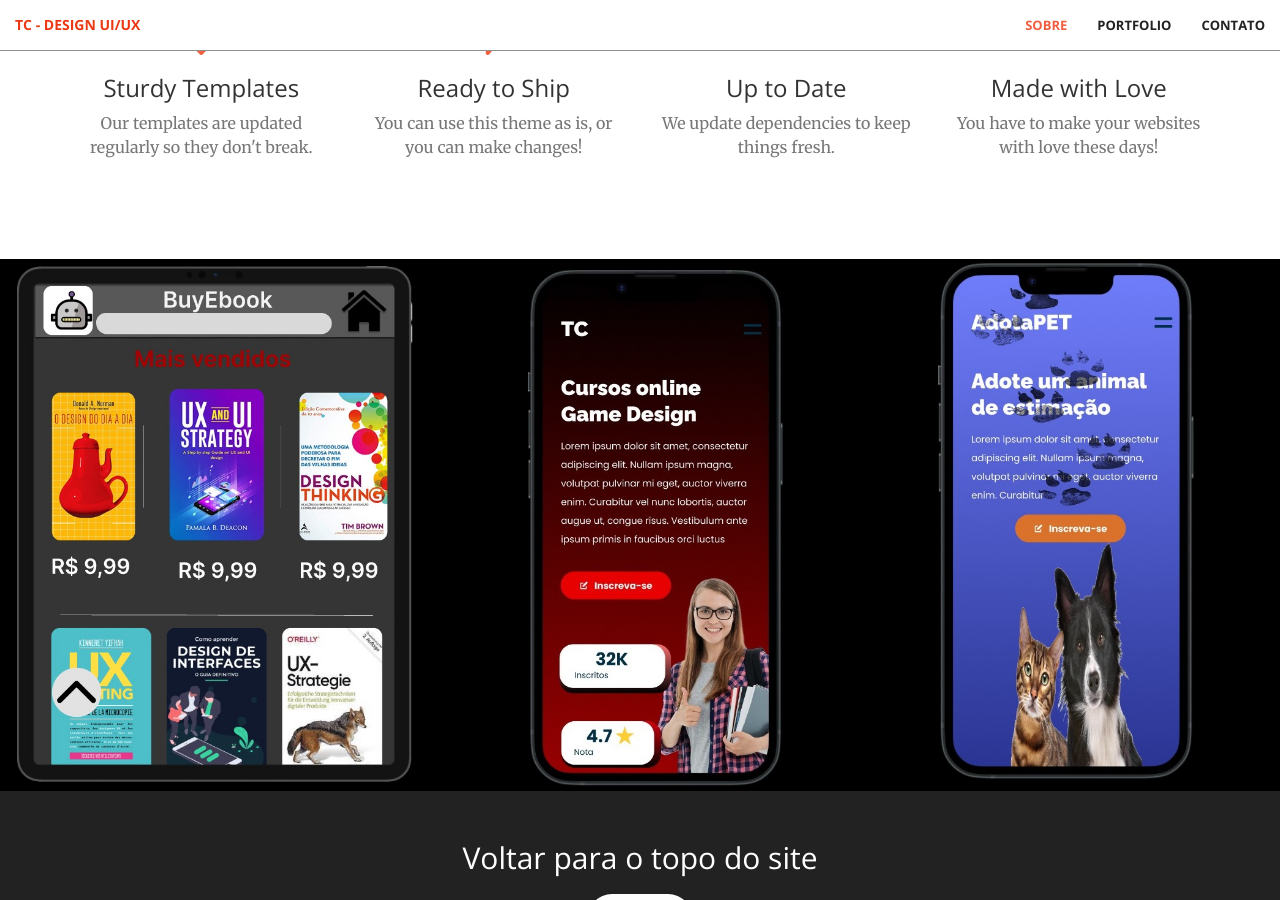
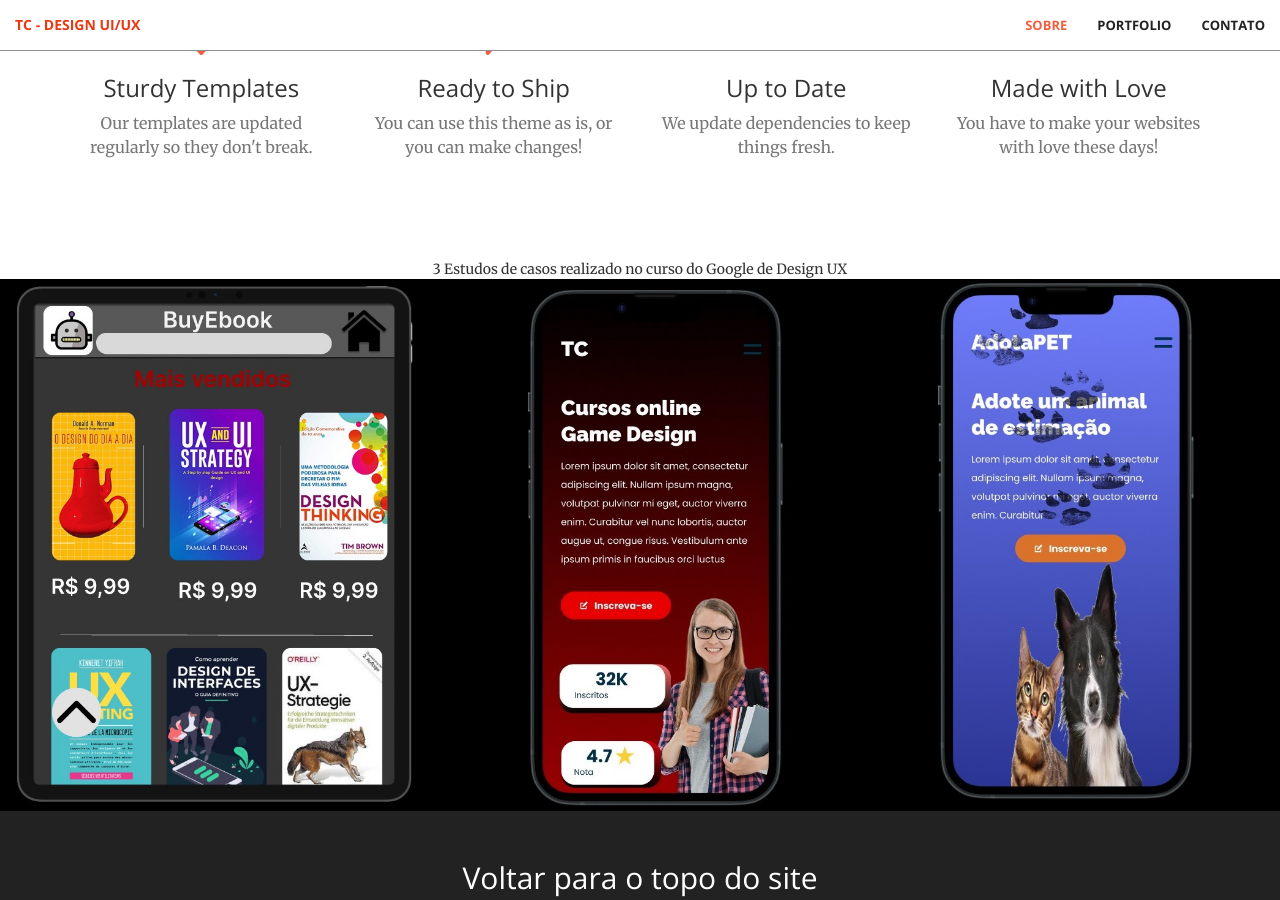
Before and after one commit to tiagocopelli/Coursera-Google-Design-UX, a Jekyll site: the page built from index.html, in a window 1280 px wide and 900 px high, scrolled down 1456 px. Built offline with Jekyll 4.4.1, drawn with Linux system fonts in a browser that asks for light colours; part of the change alters nothing that is shown.

Commit message:
Update portfolio.html

```diff
--- a/_includes/portfolio.html
+++ b/_includes/portfolio.html
@@ -1,3 +1,4 @@
+<center><text> 3 Estudos de casos realizado no curso do Google de Design UX</text></center>
 <section class="no-padding" id="portfolio">
     <div class="container-fluid">
         <div class="row no-gutter">
@@ -7,10 +8,10 @@
                     <div class="portfolio-box-caption">
                         <div class="portfolio-box-caption-content">
                             <div class="project-category text-faded">
-                                Category
+                                App para comprar Ebooks e ler
                             </div>
                             <div class="project-name">
-                                Project Name
+                                Estudo de caso 1
                             </div>
                         </div>
                     </div>
@@ -22,10 +23,11 @@
                     <div class="portfolio-box-caption">
                         <div class="portfolio-box-caption-content">
                             <div class="project-category text-faded">
-                                Category
+                                App para comprar e realizar os cursos online
+                                de Game Design
                             </div>
                             <div class="project-name">
-                                Project Name
+                                Estudo de caso 2
                             </div>
                         </div>
                     </div>
@@ -37,10 +39,10 @@
                     <div class="portfolio-box-caption">
                         <div class="portfolio-box-caption-content">
                             <div class="project-category text-faded">
-                                Category
+                                App para adotar PETs
                             </div>
                             <div class="project-name">
-                                Project Name
+                                Estudo de caso 3
                             </div>
                         </div>
                     </div>
```
